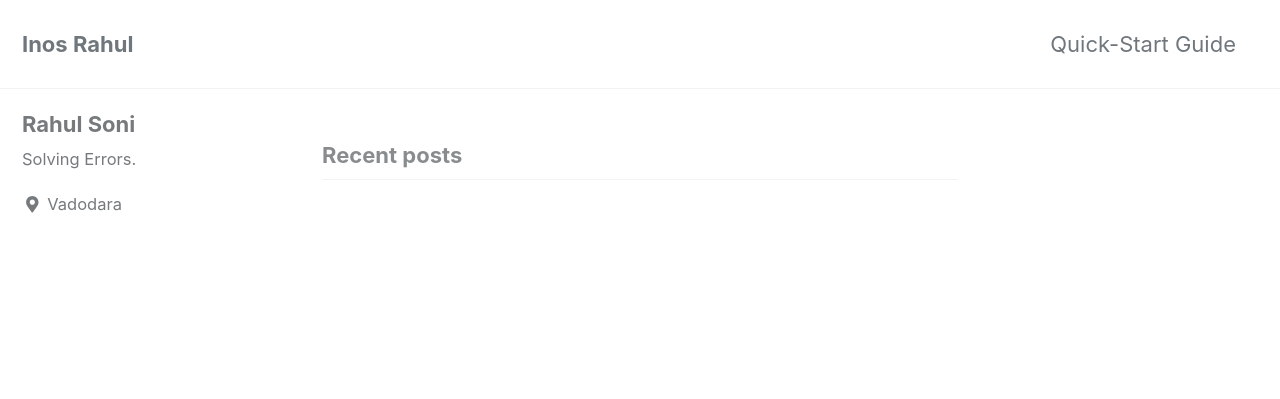
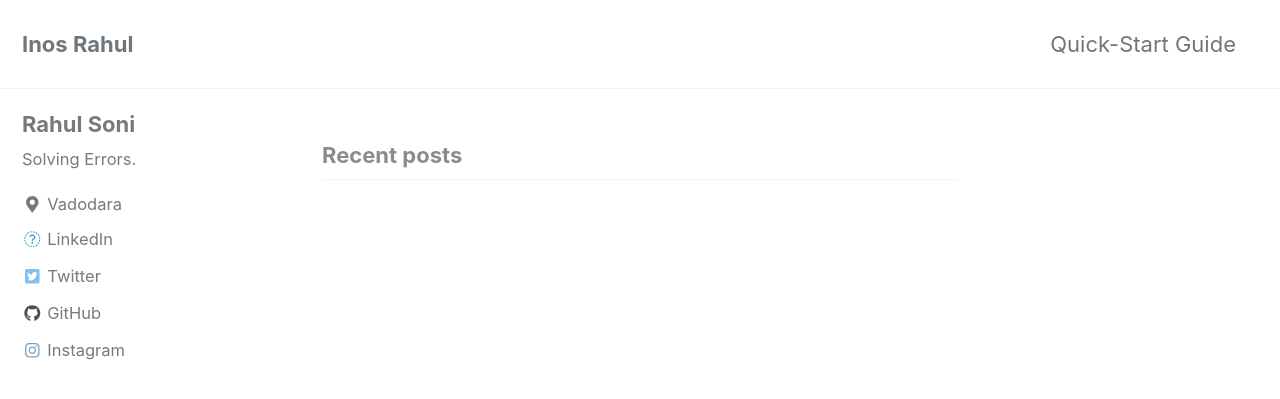
Before and after one commit to InosRahul/inosrahul.github.io, a Jekyll site: the page built from index.html, in a window 1280 px wide and 900 px high. Shown: the top 399 px of the window. Built offline with Jekyll 4.4.1, drawn with Linux system fonts in a browser that asks for light colours; cached includes are drawn as plain includes; nearby versions of some CDN libraries; the list of posts is cut into pages by our own code.

Commit message:
new changes

```diff
--- a/_config.yml
+++ b/_config.yml
@@ -110,21 +110,21 @@ author:
     - label: "Email"
       icon: "fas fa-fw fa-envelope-square"
       # url: mailto:your.name@email.com
-    - label: "Website"
-      icon: "fas fa-fw fa-link"
-      # url: "https://your-website.com"
+    - label: "LinkedIn"
+      icon: "fas fa-fw fa-linkedin"
+      url: "https://www.linkedin.com/in/rahulsoni04/"
     - label: "Twitter"
       icon: "fab fa-fw fa-twitter-square"
-      # url: "https://twitter.com/inosrahul"
+      url: "https://twitter.com/inosrahul"
     - label: "Facebook"
       icon: "fab fa-fw fa-facebook-square"
       # url: "https://facebook.com/"
     - label: "GitHub"
       icon: "fab fa-fw fa-github"
-      # url: "https://github.com/inosrahul"
+      url: "https://github.com/inosrahul"
     - label: "Instagram"
       icon: "fab fa-fw fa-instagram"
-      # url: "https://instagram.com/notinosrahul"
+      url: "https://instagram.com/notinosrahul"
 
 # Site Footer
 footer:
```
